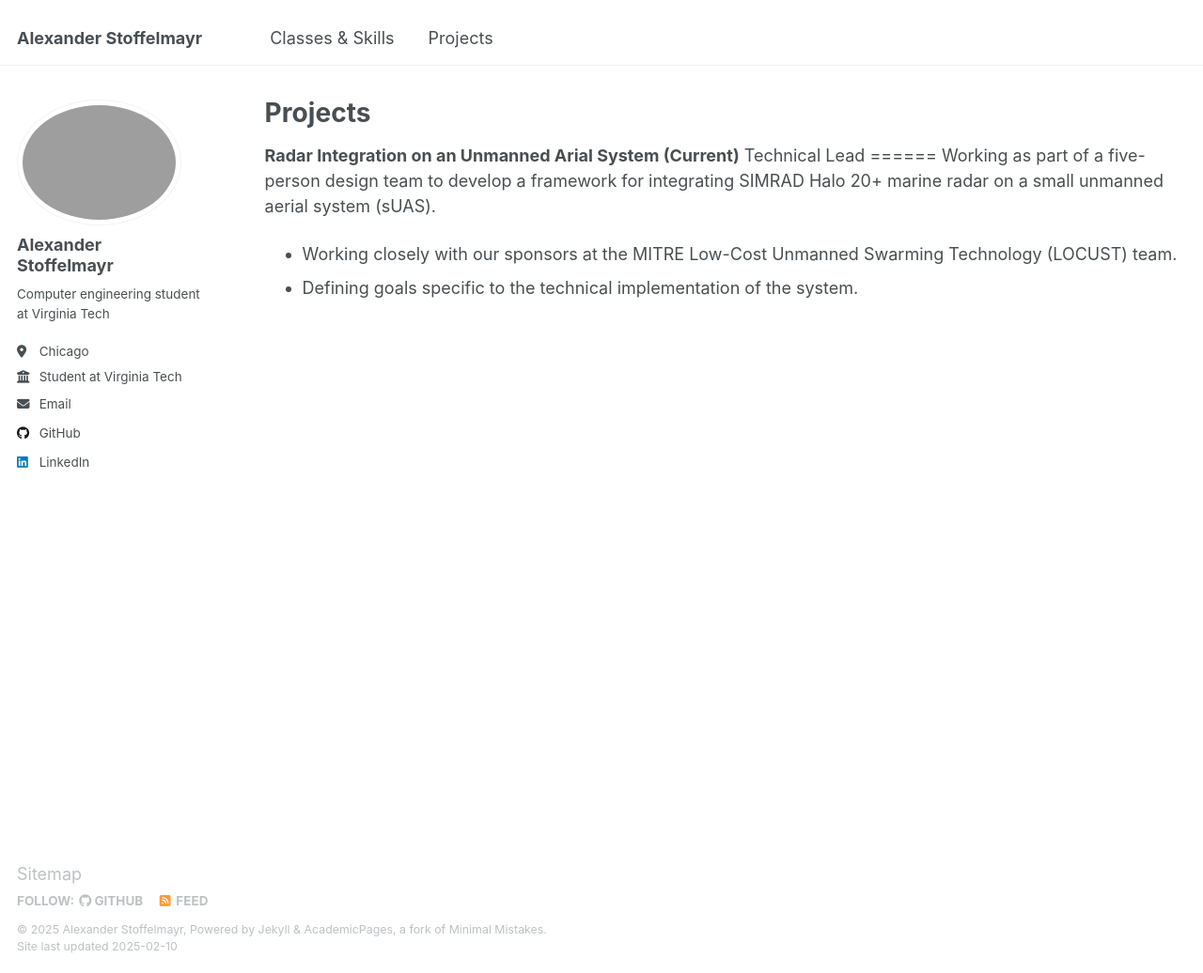
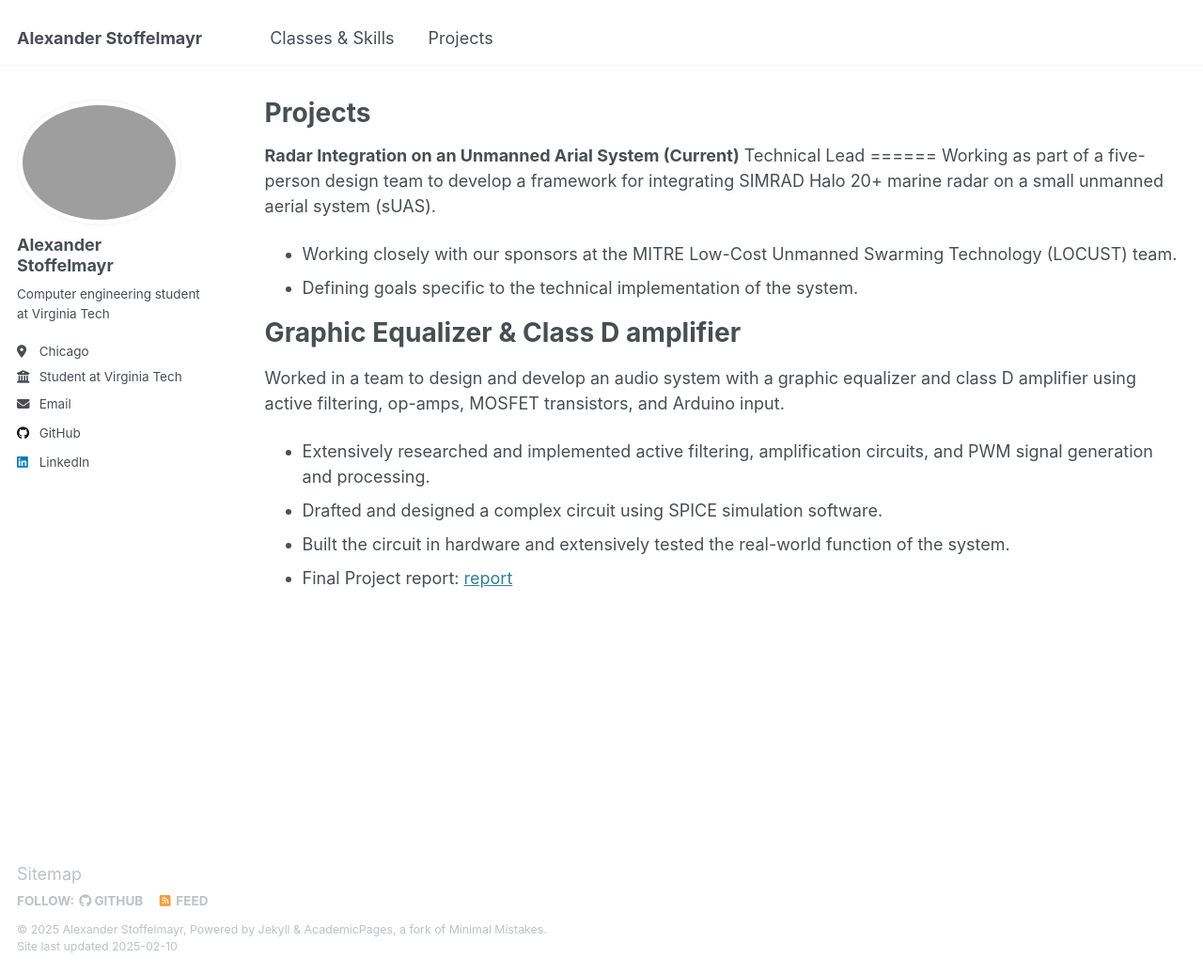
Before and after one commit to alexStoff/alexStoff.github.io, a Jekyll site: the page built from _pages/projects.md, in a window 1280 px wide and 1036 px high. Shown: the whole window at 94% size. Built offline with Jekyll 4.4.1, drawn with Linux system fonts in a browser that asks for light colours.

Commit message:
Update projects.md

```diff
--- a/_pages/projects.md
+++ b/_pages/projects.md
@@ -15,3 +15,11 @@ Technical Lead
 Working as part of a five-person design team to develop a framework for integrating SIMRAD Halo 20+ marine radar on a small unmanned aerial system (sUAS).
 * Working closely with our sponsors at the MITRE Low-Cost Unmanned Swarming Technology (LOCUST) team.
 * Defining goals specific to the technical implementation of the system.
+
+**Graphic Equalizer & Class D amplifier**
+======
+Worked in a team to design and develop an audio system with a graphic equalizer and class D amplifier using active filtering, op-amps, MOSFET transistors, and Arduino input.
+*	Extensively researched and implemented active filtering, amplification circuits, and PWM signal generation and processing.
+*	Drafted and designed a complex circuit using SPICE simulation software.
+*	Built the circuit in hardware and extensively tested the real-world function of the system.
+* Final Project report: [report]()
```
